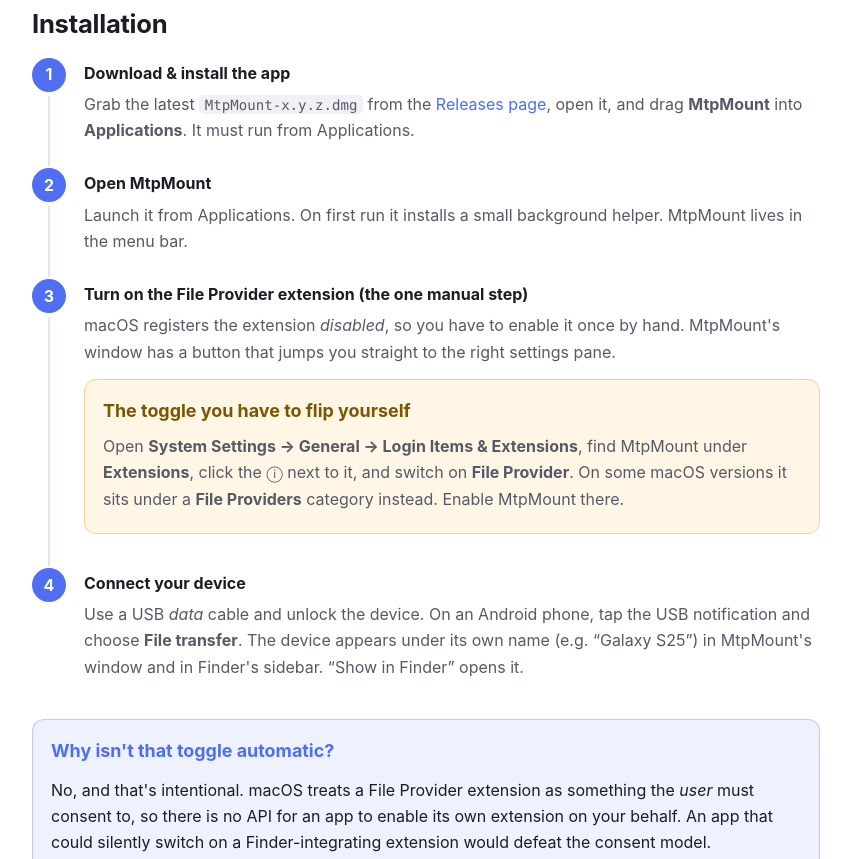
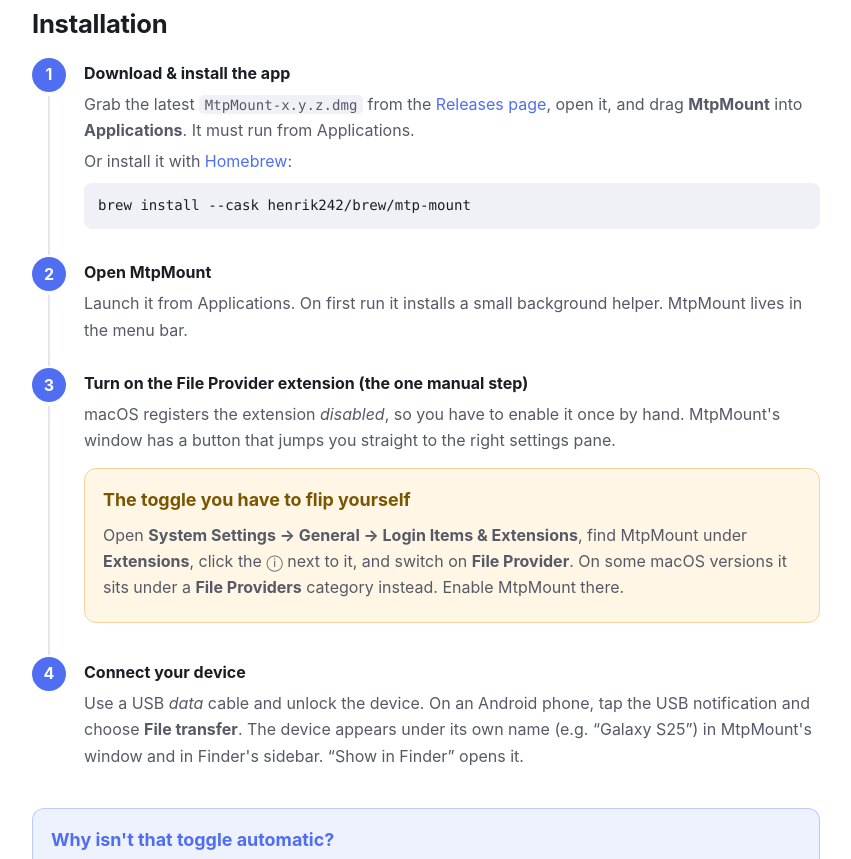
Before and after one commit to henrik242/mtp-mount, a plain HTML site: page site/index.html in a window 1280 px wide. Shown: the part 1201-2060 px from the top of the page, without its empty margins (214-1065 px from the left). Drawn offline with Linux system fonts and the light colour scheme.

Commit message:
Add Homebrew install option and tighten the README

```diff
--- a/site/index.html
+++ b/site/index.html
@@ -66,6 +66,11 @@
     font-size: .88em;
     background: var(--code-bg); padding: .12em .4em; border-radius: 5px;
   }
+  pre {
+    background: var(--code-bg); padding: 10px 14px; border-radius: 8px;
+    overflow-x: auto; margin: .5em 0;
+  }
+  pre code { padding: 0; background: none; }
 
   /* Hero */
   header.hero {
@@ -203,6 +208,8 @@
           <a href="https://github.com/henrik242/mtp-mount/releases/latest">Releases page</a>,
           open it, and drag <strong>MtpMount</strong> into <strong>Applications</strong>.
           It must run from Applications.</p>
+        <p>Or install it with <a href="https://brew.sh">Homebrew</a>:</p>
+        <pre><code>brew install --cask henrik242/brew/mtp-mount</code></pre>
       </li>
       <li>
         <strong>Open MtpMount</strong>
@@ -289,7 +296,9 @@
     <h2>Uninstall</h2>
     <p>Open MtpMount, choose <strong>Troubleshooting → Uninstall…</strong>, then move MtpMount to the
       Trash. That removes the helper's LaunchAgent
-      (<code>~/Library/LaunchAgents/no.synth.mtpmount.helper.plist</code>) and the Finder locations.</p>
+      (<code>~/Library/LaunchAgents/no.synth.mtpmount.helper.plist</code>) and the Finder locations.
+      If you installed with Homebrew, run <code>brew uninstall --cask mtp-mount</code> instead of
+      trashing the app.</p>
   </section>
 
   <section id="source">
```
Also changed, not shown: 1 other file.
